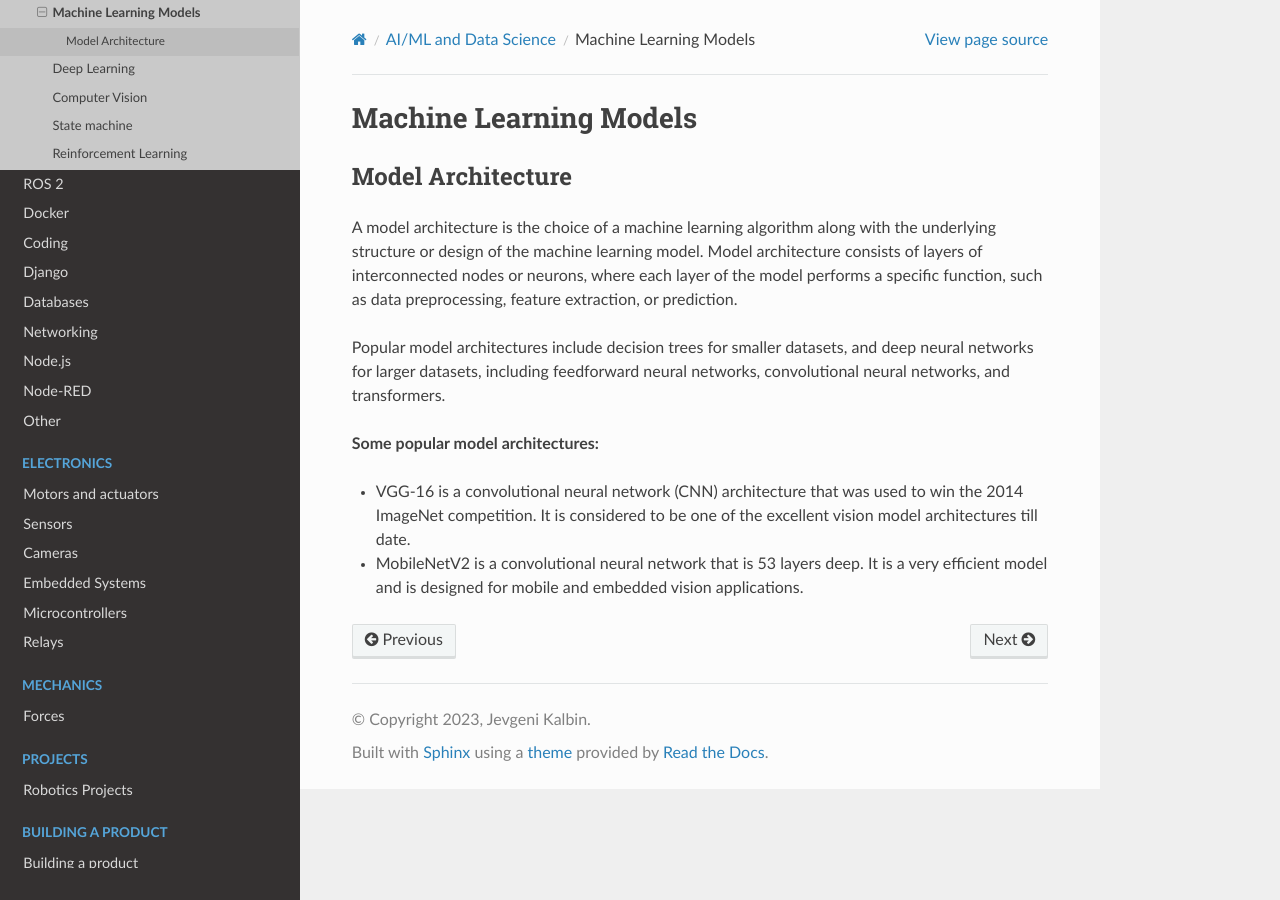
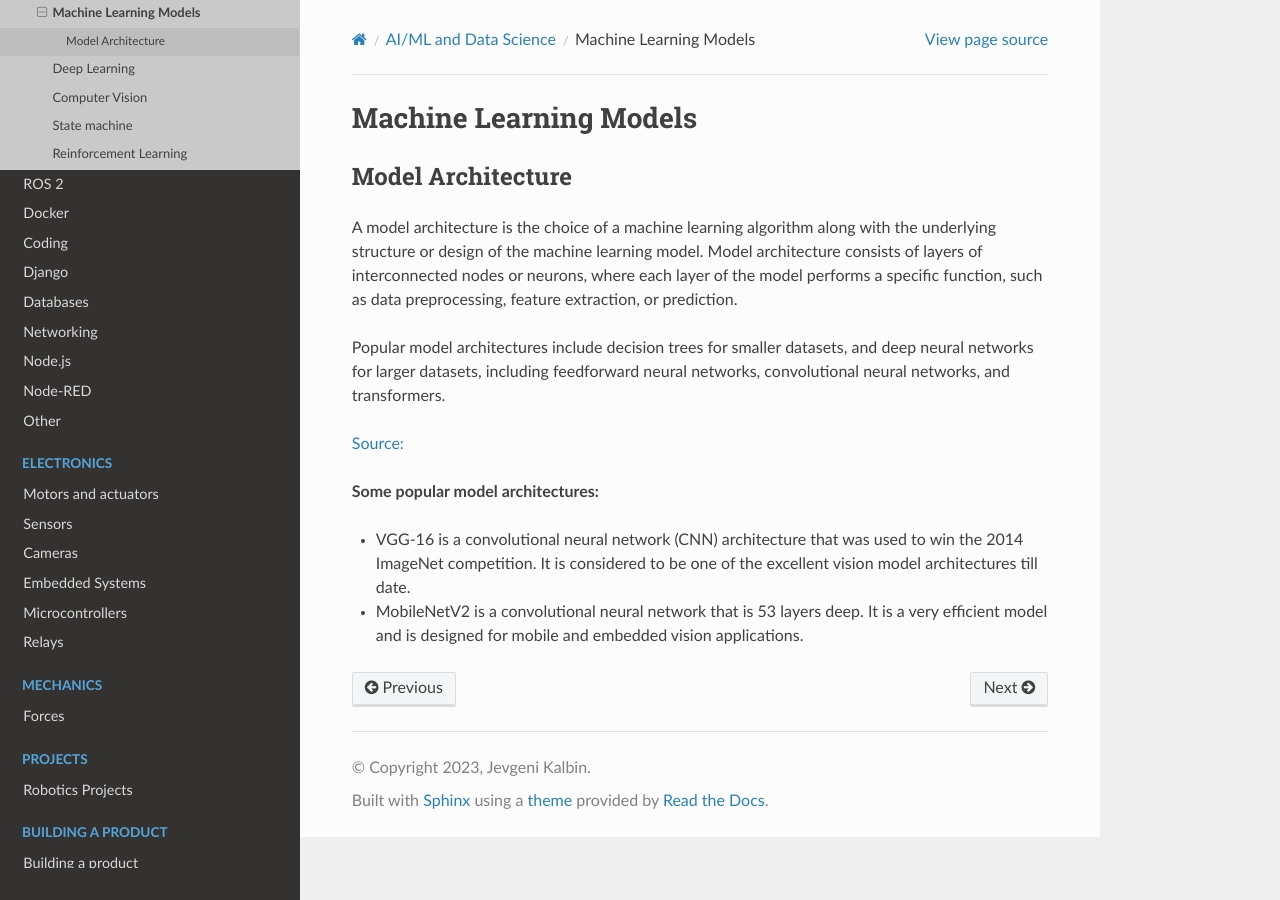
Before and after one commit to jevgenik/manuals, a Sphinx documentation site: the page built from source/files/software/ai/model.rst, in a window 1280 px wide. Built offline with Sphinx 7.4.7 and the Read the Docs theme 2.0.0, drawn with Linux system fonts in a browser that asks for light colours.

Commit message:
model architecture

```diff
--- a/source/files/software/ai/model.rst
+++ b/source/files/software/ai/model.rst
@@ -12,6 +12,8 @@ or neurons, where each layer of the model performs a specific function, such as
 Popular model architectures include decision trees for smaller datasets, and deep neural networks for larger datasets,
 including feedforward neural networks, convolutional neural networks, and transformers.
 
+`Source: <https://www.hopsworks.ai/dictionary/model-architecture>`_
+
 **Some popular model architectures:**
 
 * VGG-16 is a convolutional neural network (CNN) architecture that was used to win the 2014 ImageNet competition.
```
